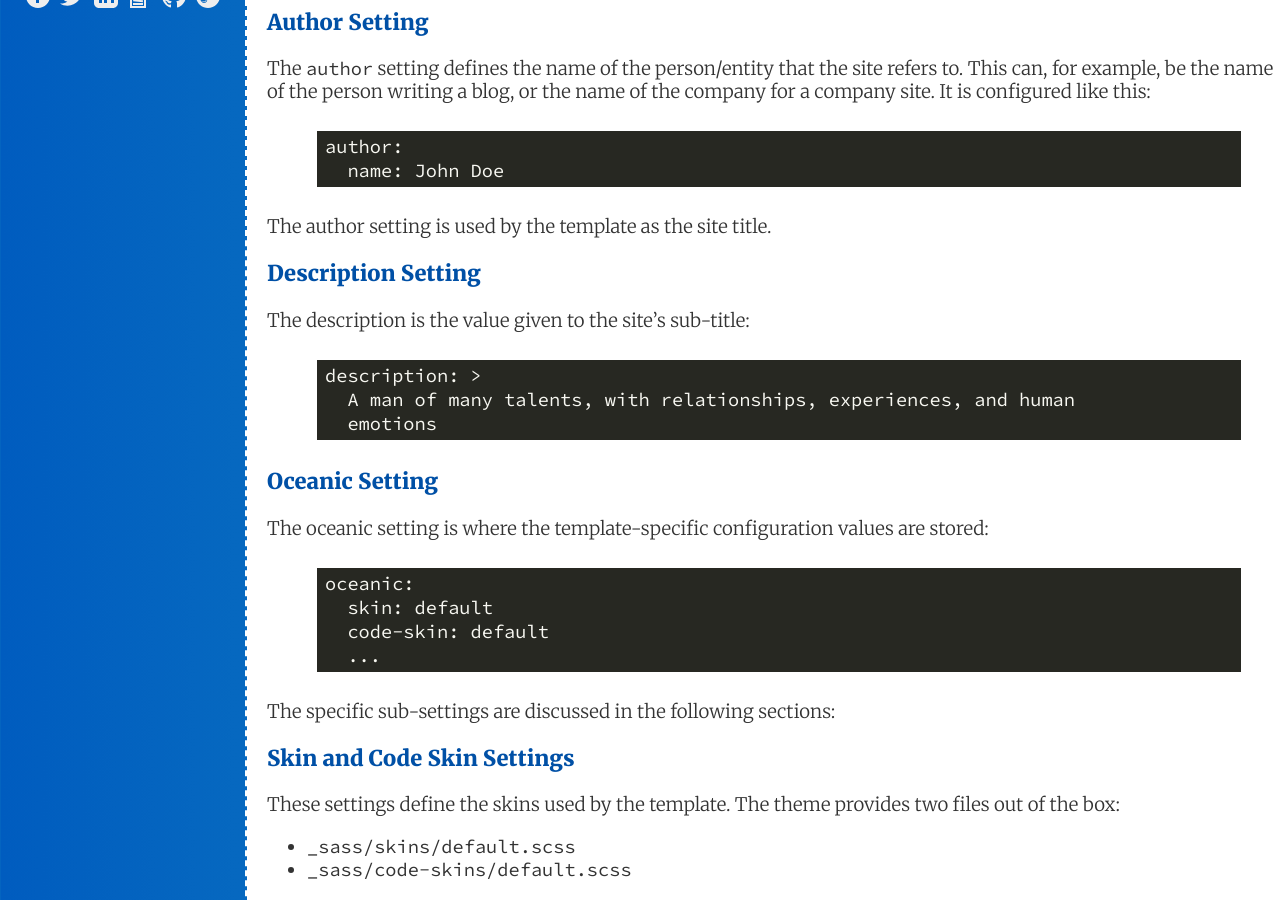
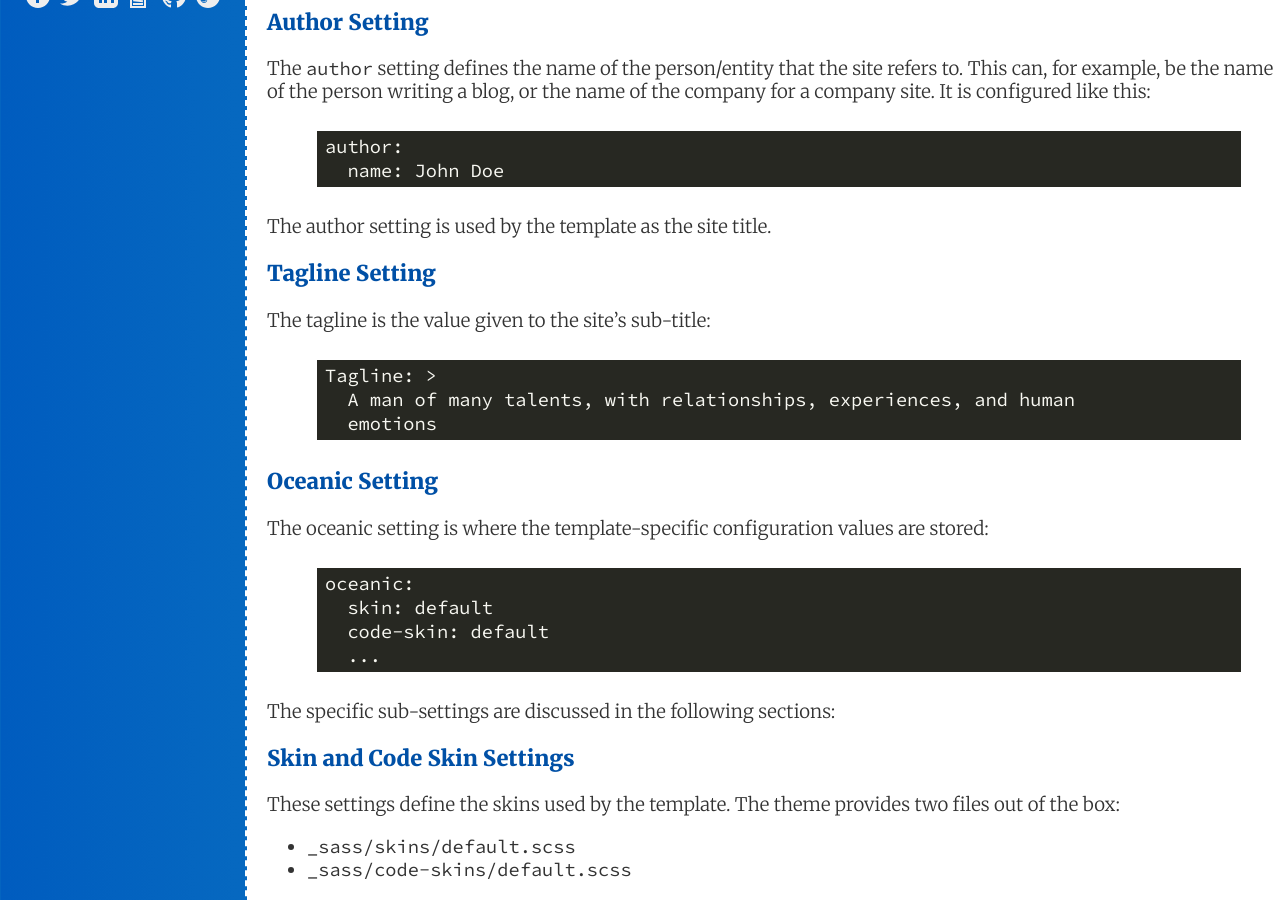
Before and after one commit to karlnicoll/jekyll-oceanic, a Jekyll site: the page built from CONFIGURATION.md, in a window 1280 px wide and 900 px high, scrolled down 570 px. Built offline with Jekyll 4.4.1, drawn with Linux system fonts in a browser that asks for light colours; our own code applies the rules of GitHub Pages for plain Markdown files.

Commit message:
Get Site Subtitle From Tagline Setting
`description` is for a longer description of the site. `tagline` is more
appropriate.

```diff
--- a/CONFIGURATION.md
+++ b/CONFIGURATION.md
@@ -28,11 +28,11 @@ name of the company for a company site. It is configured like this:
 
 The author setting is used by the template as the site title.
 
-### Description Setting
+### Tagline Setting
 
-The description is the value given to the site's sub-title:
+The tagline is the value given to the site's sub-title:
 
-    description: >
+    Tagline: >
       A man of many talents, with relationships, experiences, and human
       emotions
 
--- a/_config.yml
+++ b/_config.yml
@@ -6,8 +6,9 @@
 author:
   name: "Oceanic"
 
-# A description of you, or of the site. This is displayed in the header.
-description: A minimalist, blue, Jekyll theme.
+# A short description (e.g., A blog dedicated to reviewing cat gifs) of your
+# site.
+tagline: A minimalist, blue, Jekyll theme.
 
 # Show the first openings of posts when listing. Set to false to just
 # display titles and dates.
--- a/_includes/header.html
+++ b/_includes/header.html
@@ -6,7 +6,7 @@
     <div class="header-text-wrap">
       <div class="header-text">
         <h1>{{ site.author.name }}</h1>
-        <h2>{{ site.description }}</h2>
+        <h2>{{ site.tagline }}</h2>
       </div>
     </div>
   </div>
```
